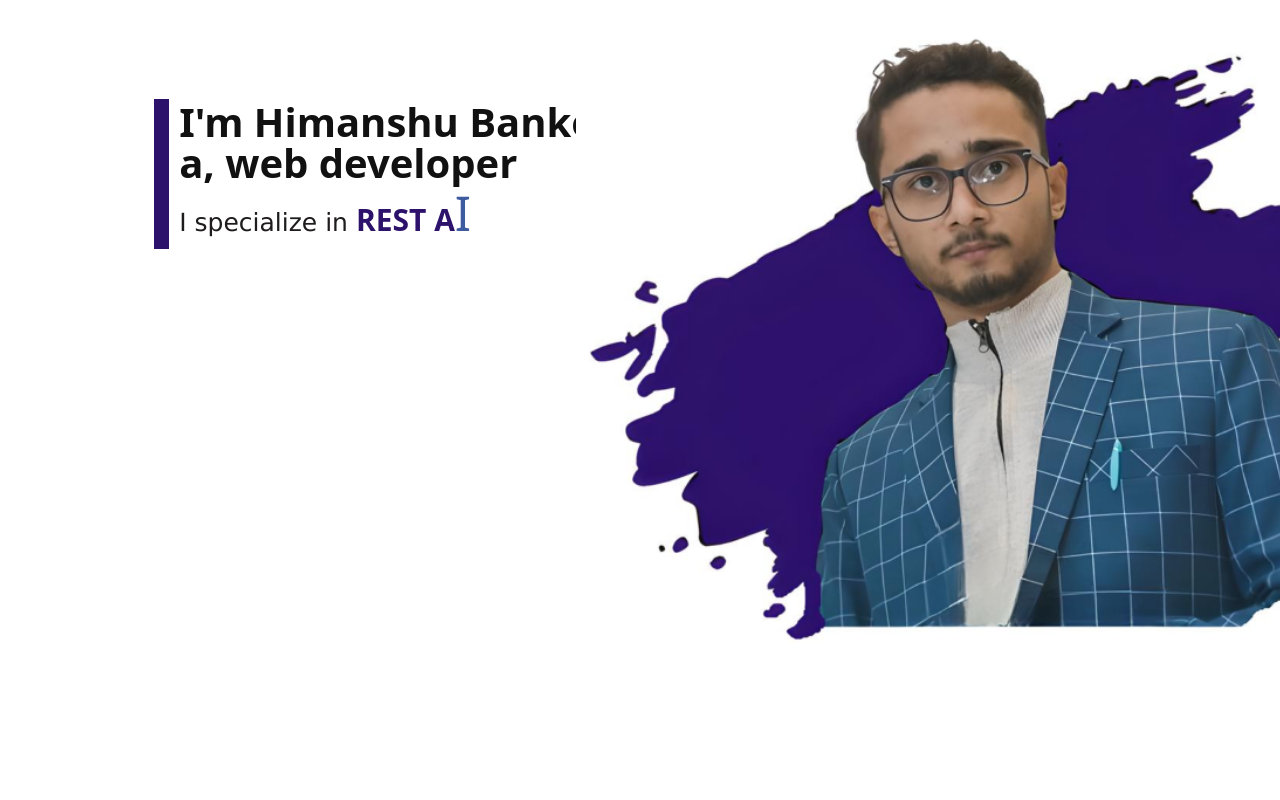
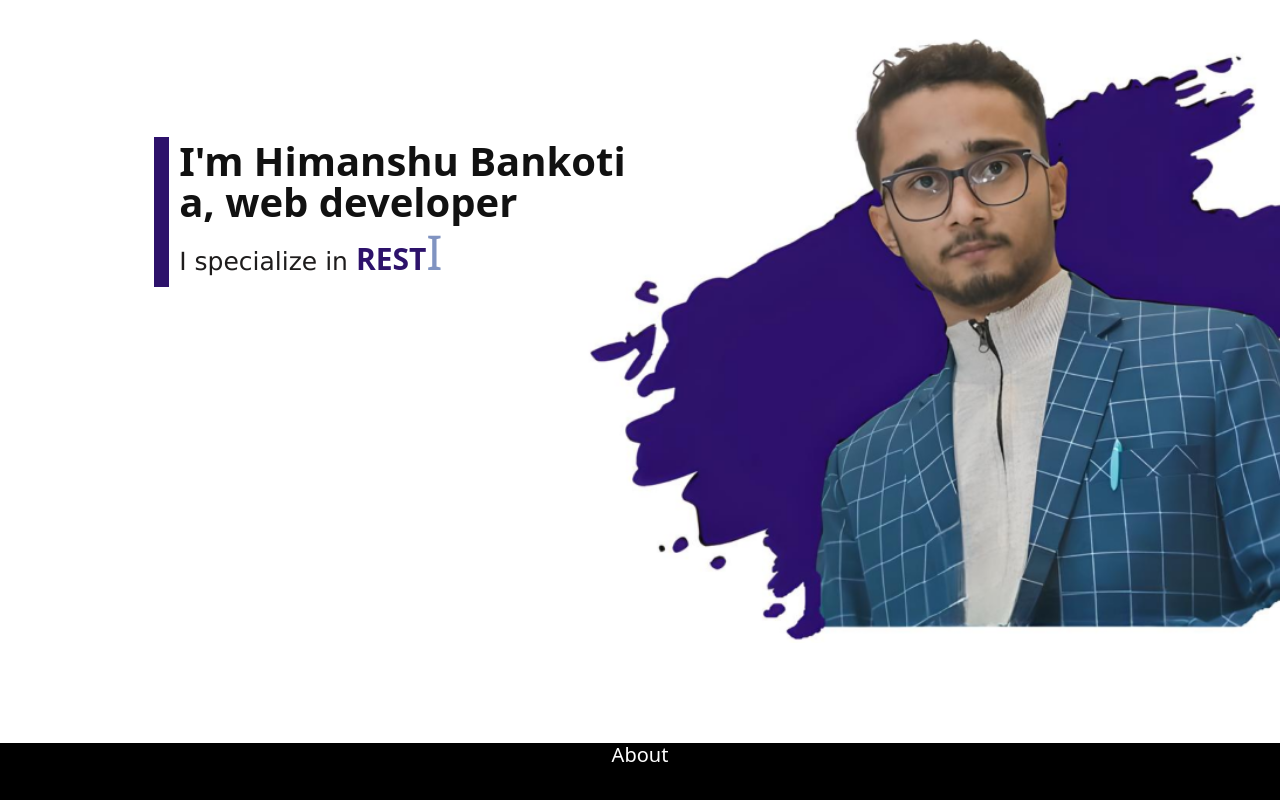
Before and after one commit to himanshu-bankoti/himanshu-portfolio, a React (Create React App) app: page / in a window 1280 px wide. Shown: the top 800 px of the page. Built offline with nearby package versions, Linux system fonts and the light colour scheme.

Commit message:
added about section

```diff
--- a/src/App.css
+++ b/src/App.css
@@ -11,6 +11,12 @@
   .heading-image {
     height: 400px !important;
   }
+}
+
+.second-section {
+  width: 100%;
+  background-color: rgb(0, 0, 0);
+  height: 500px;
 }
 
 /* .light-color {
--- a/src/App.js
+++ b/src/App.js
@@ -19,6 +19,9 @@ export default function App() {
           />
         </div>
         <BannerImage image={image} />
+        <div className="second-section">
+          <h5 className="text-center " style={{color : 'white', marginTop: '100px'}}>About</h5>
+        </div>
       </div>
     </div>
   );
--- a/src/assets/intro.css
+++ b/src/assets/intro.css
@@ -43,7 +43,7 @@
 .image-container {
   margin-left: 45%;
   margin-top: 3%;
-  position: absolute;
+  /* position: absolute; */
 }
 
 .image-container img {
```
